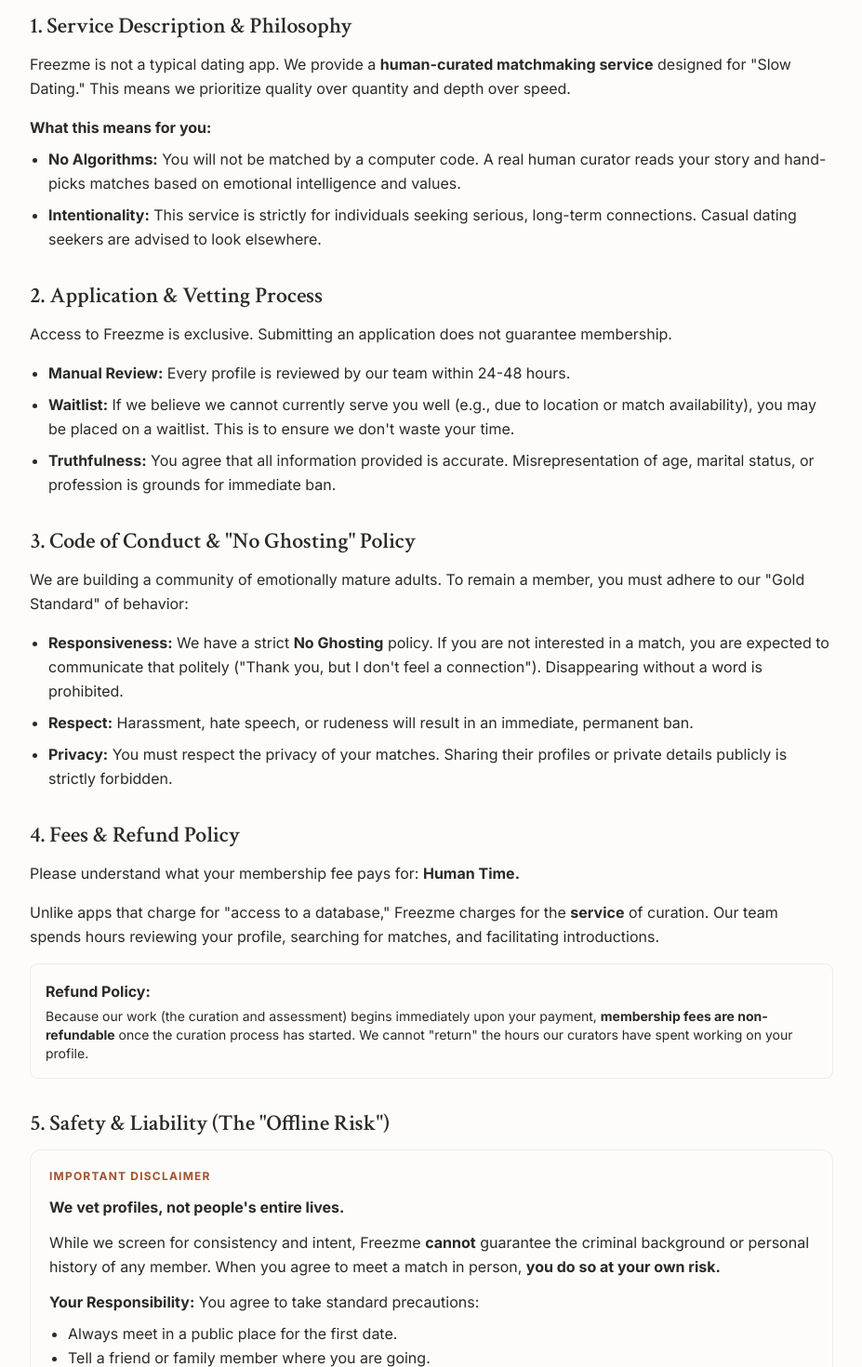
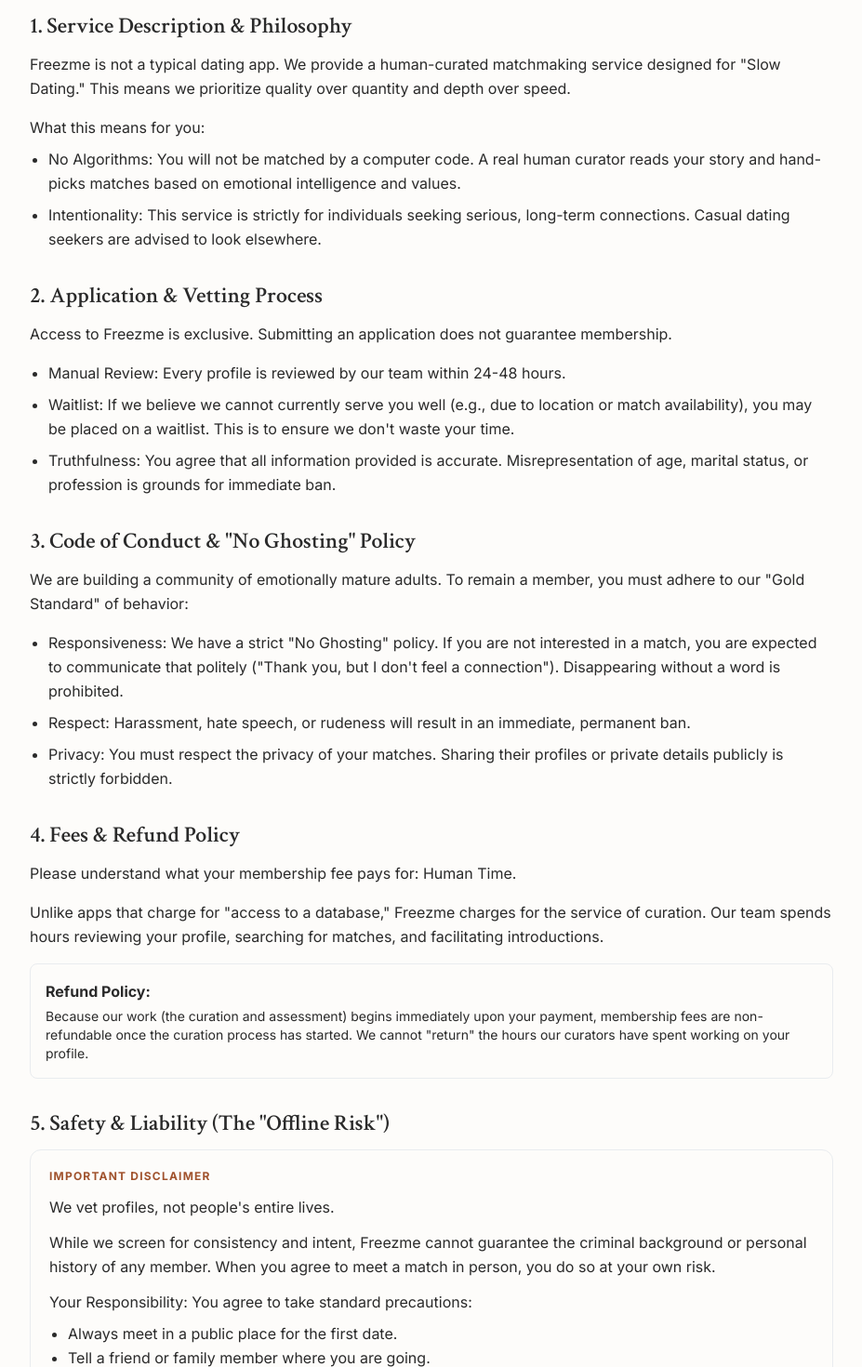
Before and after one commit to Leeshwaan04/freezmelanding, a Next.js app: page /terms in a window 1280 px wide. Shown: the part 260-1730 px from the top of the page at 93% size, without its empty margins (176-1103 px from the left). Built offline with nearby package versions, Linux system fonts and the light colour scheme.

Commit message:
fix: Remove inline bold styling from Terms of Service

```diff
--- a/src/app/terms/page.tsx
+++ b/src/app/terms/page.tsx
@@ -15,14 +15,14 @@
                     <section>
                         <h2 className="font-headline text-2xl font-semibold text-foreground mb-3">1. Service Description & Philosophy</h2>
                         <p className="mb-4">
-                            Freezme is not a typical dating app. We provide a <strong>human-curated matchmaking service</strong> designed for "Slow Dating." This means we prioritize quality over quantity and depth over speed.
+                            Freezme is not a typical dating app. We provide a human-curated matchmaking service designed for "Slow Dating." This means we prioritize quality over quantity and depth over speed.
                         </p>
                         <p>
-                            <strong>What this means for you:</strong>
+                            What this means for you:
                         </p>
                         <ul className="list-disc pl-5 space-y-2 mt-2">
-                            <li><strong>No Algorithms:</strong> You will not be matched by a computer code. A real human curator reads your story and hand-picks matches based on emotional intelligence and values.</li>
-                            <li><strong>Intentionality:</strong> This service is strictly for individuals seeking serious, long-term connections. Casual dating seekers are advised to look elsewhere.</li>
+                            <li>No Algorithms: You will not be matched by a computer code. A real human curator reads your story and hand-picks matches based on emotional intelligence and values.</li>
+                            <li>Intentionality: This service is strictly for individuals seeking serious, long-term connections. Casual dating seekers are advised to look elsewhere.</li>
                         </ul>
                     </section>
 
@@ -32,9 +32,9 @@
                             Access to Freezme is exclusive. Submitting an application does not guarantee membership.
                         </p>
                         <ul className="list-disc pl-5 space-y-2">
-                            <li><strong>Manual Review:</strong> Every profile is reviewed by our team within 24-48 hours.</li>
-                            <li><strong>Waitlist:</strong> If we believe we cannot currently serve you well (e.g., due to location or match availability), you may be placed on a waitlist. This is to ensure we don't waste your time.</li>
-                            <li><strong>Truthfulness:</strong> You agree that all information provided is accurate. Misrepresentation of age, marital status, or profession is grounds for immediate ban.</li>
+                            <li>Manual Review: Every profile is reviewed by our team within 24-48 hours.</li>
+                            <li>Waitlist: If we believe we cannot currently serve you well (e.g., due to location or match availability), you may be placed on a waitlist. This is to ensure we don't waste your time.</li>
+                            <li>Truthfulness: You agree that all information provided is accurate. Misrepresentation of age, marital status, or profession is grounds for immediate ban.</li>
                         </ul>
                     </section>
 
@@ -44,24 +44,24 @@
                             We are building a community of emotionally mature adults. To remain a member, you must adhere to our "Gold Standard" of behavior:
                         </p>
                         <ul className="list-disc pl-5 space-y-2">
-                            <li><strong>Responsiveness:</strong> We have a strict <strong>No Ghosting</strong> policy. If you are not interested in a match, you are expected to communicate that politely ("Thank you, but I don't feel a connection"). Disappearing without a word is prohibited.</li>
-                            <li><strong>Respect:</strong> Harassment, hate speech, or rudeness will result in an immediate, permanent ban.</li>
-                            <li><strong>Privacy:</strong> You must respect the privacy of your matches. Sharing their profiles or private details publicly is strictly forbidden.</li>
+                            <li>Responsiveness: We have a strict "No Ghosting" policy. If you are not interested in a match, you are expected to communicate that politely ("Thank you, but I don't feel a connection"). Disappearing without a word is prohibited.</li>
+                            <li>Respect: Harassment, hate speech, or rudeness will result in an immediate, permanent ban.</li>
+                            <li>Privacy: You must respect the privacy of your matches. Sharing their profiles or private details publicly is strictly forbidden.</li>
                         </ul>
                     </section>
 
                     <section>
                         <h2 className="font-headline text-2xl font-semibold text-foreground mb-3">4. Fees & Refund Policy</h2>
                         <p className="mb-4">
-                            Please understand what your membership fee pays for: <strong>Human Time.</strong>
+                            Please understand what your membership fee pays for: Human Time.
                         </p>
                         <p>
-                            Unlike apps that charge for "access to a database," Freezme charges for the <strong>service</strong> of curation. Our team spends hours reviewing your profile, searching for matches, and facilitating introductions.
+                            Unlike apps that charge for "access to a database," Freezme charges for the service of curation. Our team spends hours reviewing your profile, searching for matches, and facilitating introductions.
                         </p>
                         <div className="p-4 bg-muted/50 border border-border rounded-lg mt-4">
                             <p className="font-bold">Refund Policy:</p>
                             <p className="text-sm mt-1">
-                                Because our work (the curation and assessment) begins immediately upon your payment, <strong>membership fees are non-refundable</strong> once the curation process has started. We cannot "return" the hours our curators have spent working on your profile.
+                                Because our work (the curation and assessment) begins immediately upon your payment, membership fees are non-refundable once the curation process has started. We cannot "return" the hours our curators have spent working on your profile.
                             </p>
                         </div>
                     </section>
@@ -71,13 +71,13 @@
                         <div className="p-5 bg-destructive/5 border border-destructive/20 rounded-xl space-y-3">
                             <p className="font-bold text-destructive uppercase text-xs tracking-widest">Important Disclaimer</p>
                             <p>
-                                <strong>We vet profiles, not people's entire lives.</strong>
+                                We vet profiles, not people's entire lives.
                             </p>
                             <p>
-                                While we screen for consistency and intent, Freezme <strong>cannot</strong> guarantee the criminal background or personal history of any member. When you agree to meet a match in person, <strong>you do so at your own risk.</strong>
+                                While we screen for consistency and intent, Freezme cannot guarantee the criminal background or personal history of any member. When you agree to meet a match in person, you do so at your own risk.
                             </p>
                             <p>
-                                <strong>Your Responsibility:</strong> You agree to take standard precautions:
+                                Your Responsibility: You agree to take standard precautions:
                                 <ul className="list-disc pl-5 mt-2">
                                     <li>Always meet in a public place for the first date.</li>
                                     <li>Tell a friend or family member where you are going.</li>
```
